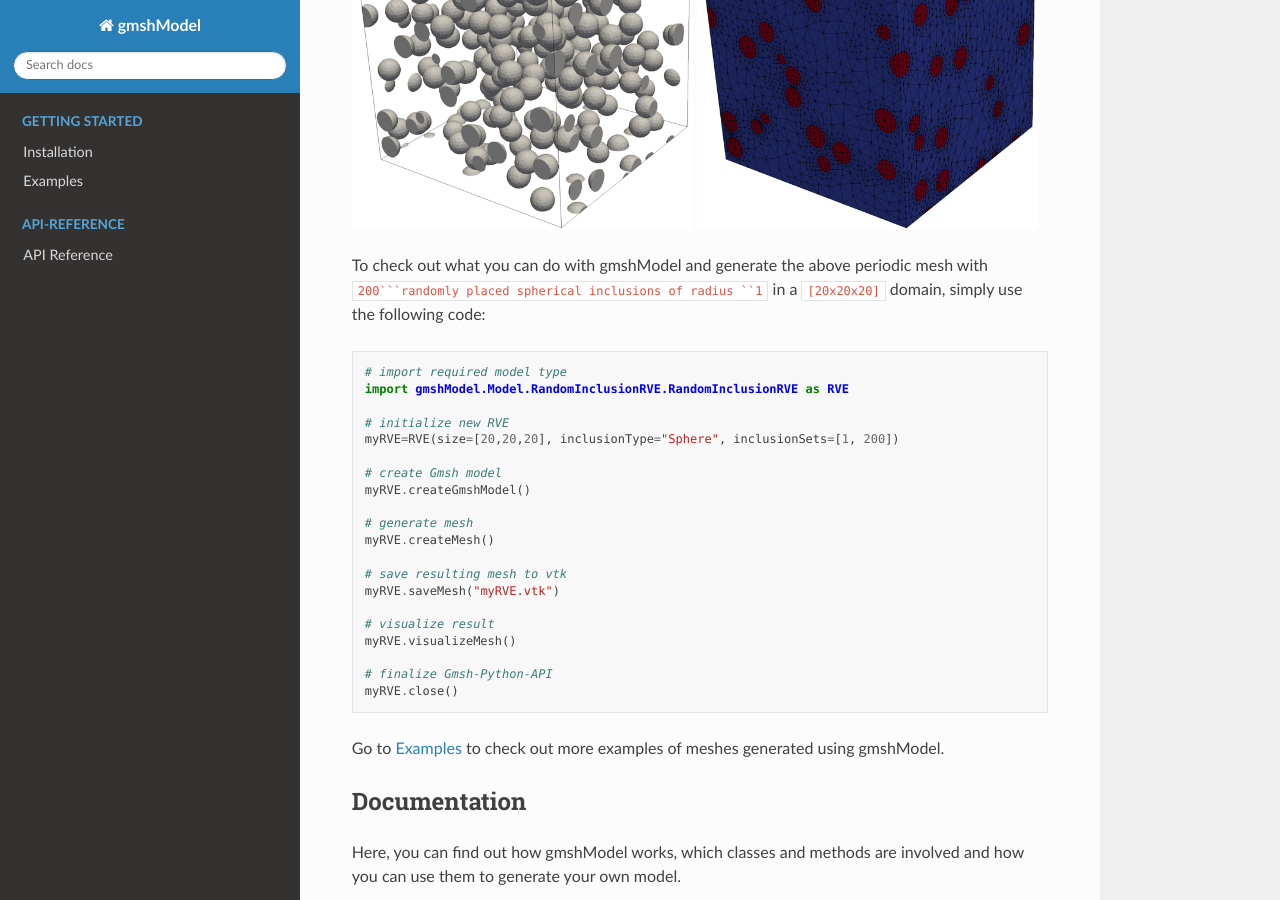
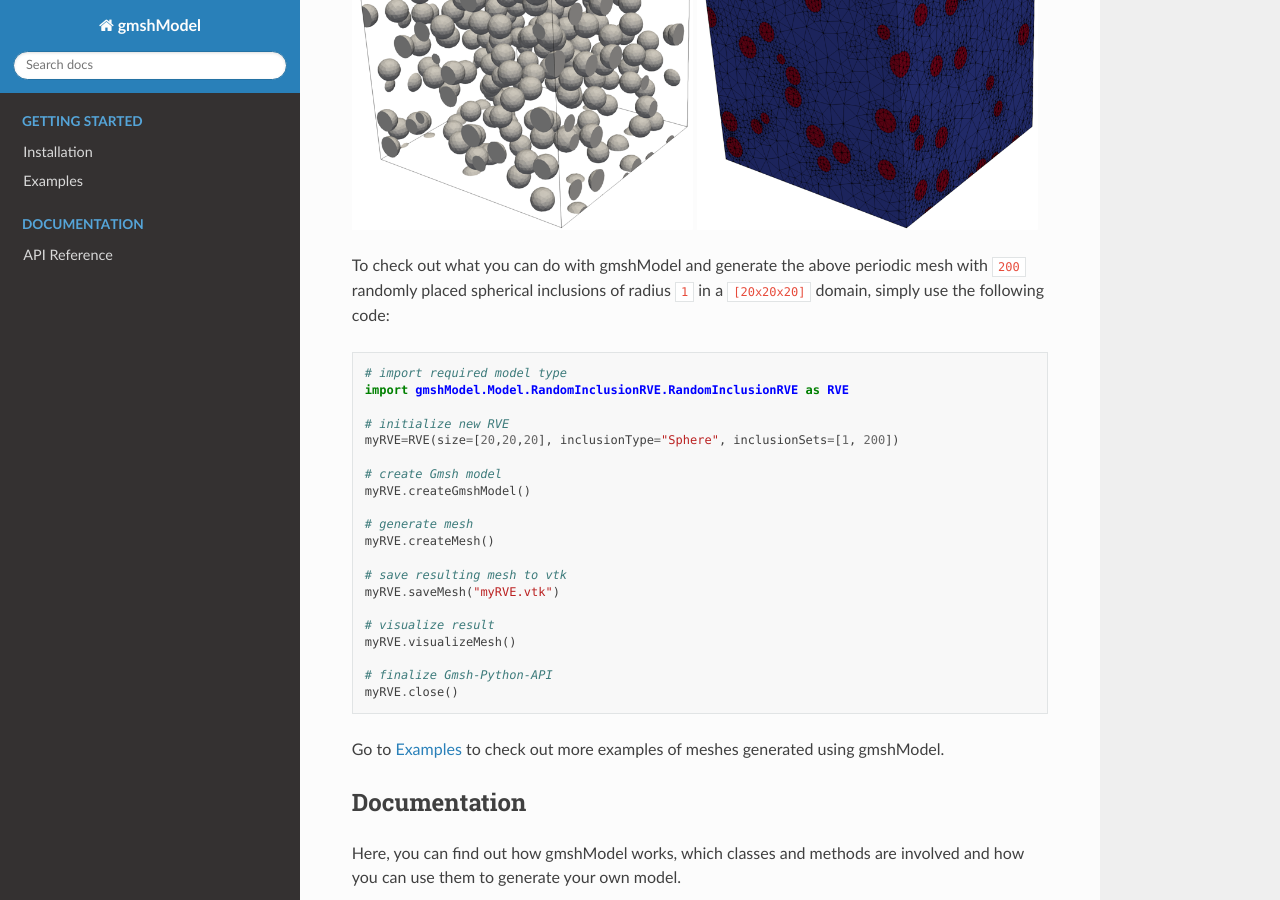
Before and after one commit to NEFM-TUDresden/gmshModel, a Sphinx documentation site: the page built from docs/index.rst, in a window 1280 px wide and 900 px high, scrolled down 1113 px. Built offline with Sphinx 7.4.7 and the Read the Docs theme 2.0.0, drawn with Linux system fonts in a browser that asks for light colours.

Commit message:
update docs

````diff
--- a/docs/index.rst
+++ b/docs/index.rst
@@ -44,7 +44,7 @@ and all of its features: ::
     :alt: 200SpheresMesh
 
 To check out what you can do with gmshModel and generate the above periodic mesh
-with ``200```randomly placed spherical inclusions of radius ``1`` in a ``[20x20x20]``
+with ``200`` randomly placed spherical inclusions of radius ``1`` in a ``[20x20x20]``
 domain, simply use the following code:
 
 .. code-block:: python
@@ -92,7 +92,7 @@ and how you can use them to generate your own model.
 .. toctree::
    :hidden:
    :maxdepth: 2
-   :caption: API-Reference
+   :caption: Documentation
 
    gmshModel/index
 
````
